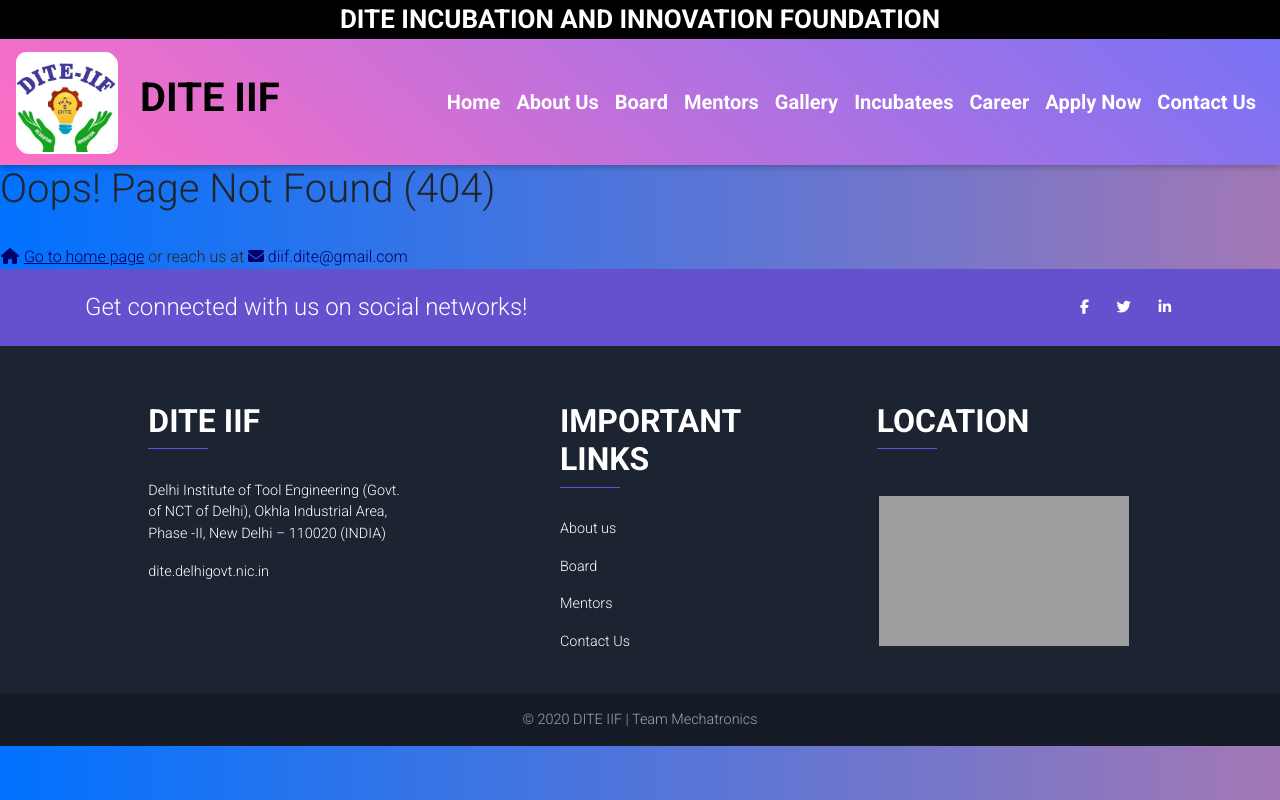
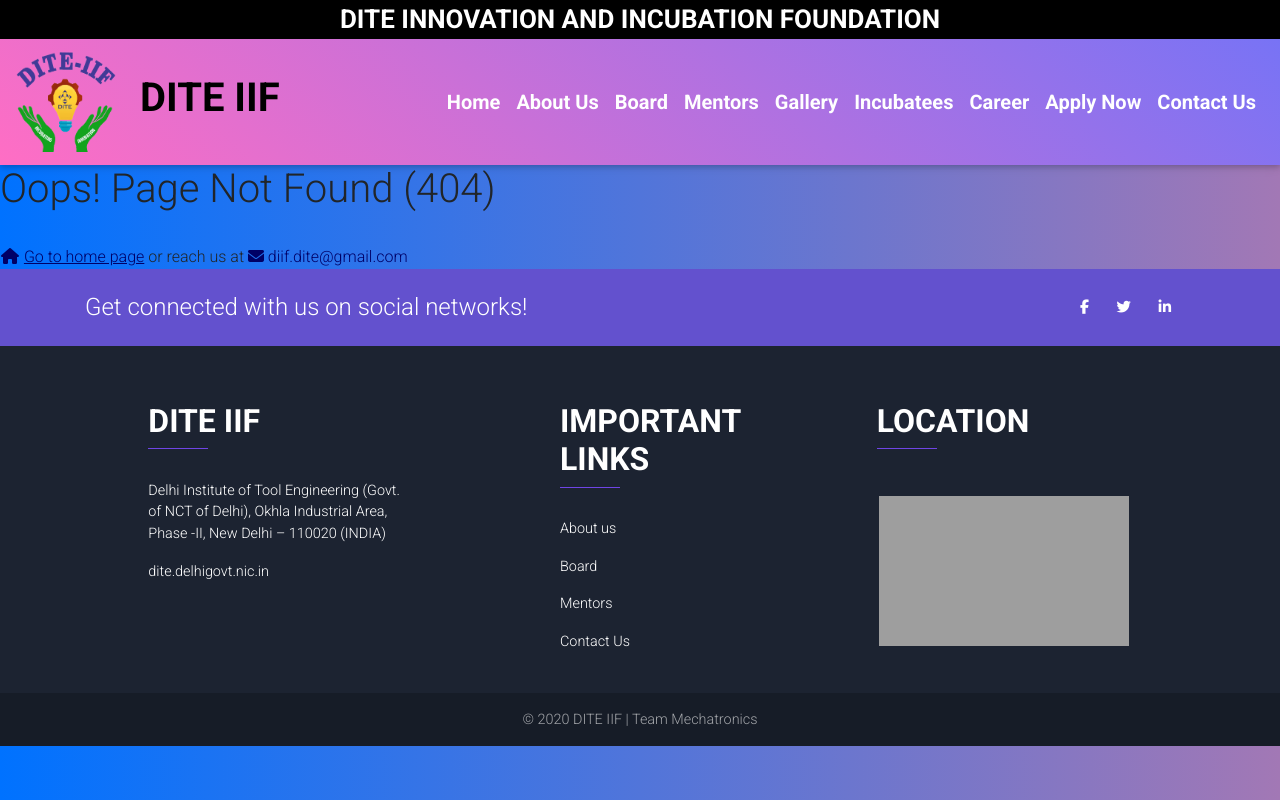
Before and after one commit to DITE-IIF/dite-iif.github.io, a plain HTML site: page 404.html in a window 1280 px wide. Drawn offline with nearby package versions, Linux system fonts and the light colour scheme; grey boxes are pictures that could not be loaded.

Commit message:
correct logo on error page

```diff
--- a/404.html
+++ b/404.html
@@ -72,23 +72,26 @@
   <!-- top header  -->
 
  <div class="container-fluid text-center" style="background-color:black; color:white; ">
-  <div style="font-size:26px; font-weight:bold;">DITE INCUBATION AND INNOVATION FOUNDATION</div>
+  <div style="font-size:26px; font-weight:bold;">DITE INNOVATION AND INCUBATION FOUNDATION</div>
   </div>
 
 
     <!-- Top Navbar starts -->
 
     <nav class="navbar sticky-top navbar-expand-lg navbar-dark purple-gradient">
-        <a class="navbar-brand" href="index.html"><img src="img/img001.jpeg" width="100" height="100" class="logo" alt=""></a>
+        <a href="home.html" class="navbar-brand"><img src="img/img001.png" width="100" height="100" alt=""></a>
+
         <ul class="navbar-nav mr-auto">
           <li class="nav-item">
-            <a class="nav-link"><h1 class="nav-color">DITE IIF</h1><span class="sr-only">(current)</span></a>
+            <a href="home.html" class="nav-link"><h1 class="nav-color">DITE IIF</h1><span class="sr-only">(current)</span></a>
           </li>
         </ul>
+
         <button class="navbar-toggler" type="button" data-toggle="collapse" data-target="#navbarSupportedContent"
           aria-controls="navbarSupportedContent" aria-expanded="false" aria-label="Toggle navigation">
           <span class="navbar-toggler-icon"></span>
         </button>
+
         <div class="collapse navbar-collapse" id="navbarSupportedContent">
 
           <ul class="navbar-nav ml-auto" style="font-weight: bold;font-size: 20px;">
```
Also changed, not shown: gallery.html (+5 -2 lines).
